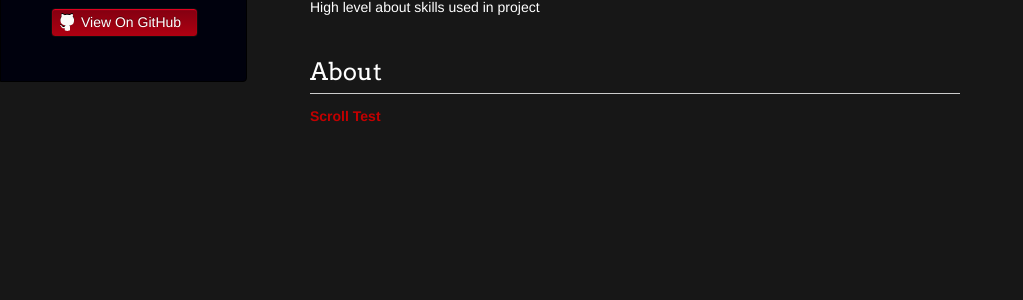
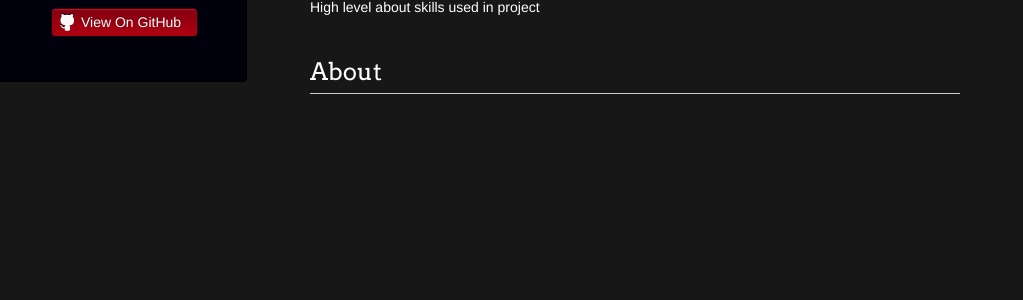
Before and after one commit to wstoffers/wstoffers.github.io, a Jekyll site: the page built from index.md, in a window 1280 px wide. Shown: the part 264-564 px from the top of the page, without its empty margins (0-1023 px from the left). Built offline with Jekyll 4.4.1, drawn with Linux system fonts in a browser that asks for light colours; our own code applies the rules of GitHub Pages for plain Markdown files; a script that is not in the unit is left out; the repository's description, which GitHub fills in, is left out.

Commit message:
Removing testing link from bottom of index page

```diff
--- a/index.md
+++ b/index.md
@@ -24,5 +24,3 @@ title: Will Stoffers
 </div>
 
 ## About
-
-[Scroll Test](pages/scrollTest.html)
```
